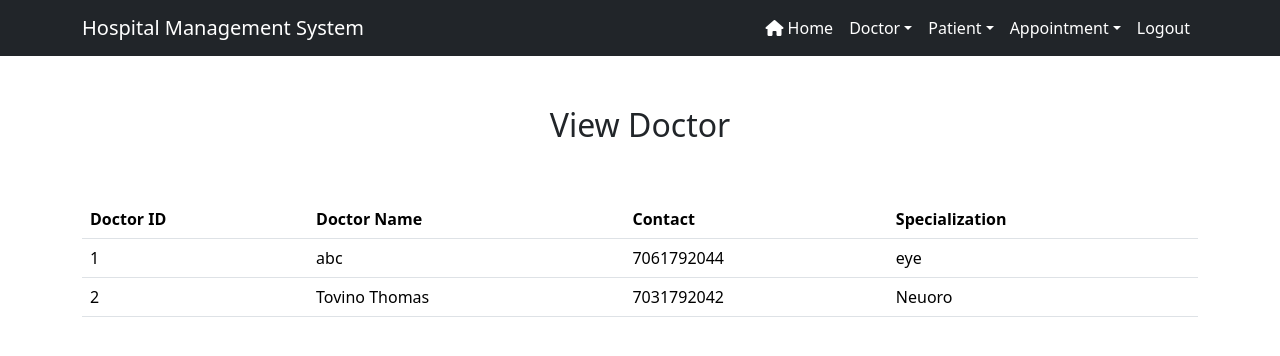
After one commit to Rishab-RajHR/Hospital-Management-System, a Django app: page /view_doctor/ in a window 1280 px wide. The commit adds this page. Shown: the top 356 px of the page. Run offline with Django 5.2, Linux system fonts and the light colour scheme; a user stored in the database is signed in; data comes from the database, SQL or seed files in the repository; both versions use the stored data as it was after the commit.

Commit message:
Hospital Management

```diff
--- a/HospitalManagement/urls.py
+++ b/HospitalManagement/urls.py
@@ -25,4 +25,5 @@ urlpatterns = [
     path('', Index,name='home'),
     path('admin_login/', Login,name='login'),
     path('logout/', Logout_admin,name='logout'),
+    path('view_doctor/', View_Doctor,name='view_doctor'),
 ]
--- a/hospital/templates/navigation.html
+++ b/hospital/templates/navigation.html
@@ -28,7 +28,7 @@
       <ul class="navbar-nav ms-auto text-center">
 
              {% if not  request.user.is_staff %}
-         <li class="nav-item"><a class="nav-link" href="{'% url 'login' %}"><i class="fas fa-home"></i> Home</a></li>
+         <li class="nav-item"><a class="nav-link" href="{% url 'login' %}"><i class="fas fa-home"></i> Home</a></li>
          <li class="nav-item"><a class="nav-link" href="{% url 'about' %}"><i class="fas fa-address-card"></i> About</a></li>
          <li class="nav-item"><a class="nav-link" href="{% url 'contact' %}"><i class="fas fa-phone-square"></i> Contact</a></li>
          {% endif %}
@@ -38,7 +38,7 @@
           <a class="nav-link dropdown-toggle" data-toggle="dropdown" href="{% url 'logout' %}">Doctor</a>
           <div class="dropdown-menu">
               <a class="dropdown-item" href="#">Add Doctor</a>
-              <a class="dropdown-item" href="#">View Doctor</a>
+              <a class="dropdown-item" href="{% url 'view_doctor' %}">View Doctor</a>
           </div>
          </li>
 
--- /dev/null
+++ b/hospital/templates/view_doctor.html
@@ -0,0 +1,33 @@
+{% extends 'navigation.html' %}
+{% load static %}
+{% block body %}
+
+<div class="container" style="margin-top:50px">
+<h2 class="text-center">View Doctor</h2>
+<br><br>
+<table class="table table-hover">
+    <thead>
+        <tr>
+           <th>Doctor ID</th>
+           <th>Doctor Name</th>
+           <th>Contact</th>
+           <th>Specialization</th>
+        </tr>
+    </thead>
+
+    <tbody>
+      {% for i in doc %}
+      <tr>
+         <td>{{i.id}}</td>
+         <td>{{i.name}}</td>
+         <td>{{i.mobile}}</td>
+         <td>{{i.special}}</td>
+      </tr>
+      {% endfor %}
+    </tbody>
+
+</table>
+
+</div>
+
+{% endblock %}
--- a/hospital/views.py
+++ b/hospital/views.py
@@ -1,5 +1,6 @@
 from django.shortcuts import render, redirect
 from django.contrib.auth.models import User
+from .models import *
 from django.contrib.auth import authenticate,logout,login
 
 def About(request):
@@ -35,3 +36,10 @@ def Logout_admin(request):
         return redirect('login')
     logout(request)
     return redirect('login')
+
+def View_Doctor(request):
+    if not request.user.is_staff:
+        return redirect('login')
+    doc = Doctor.objects.all()
+    d = {'doc':doc}
+    return render(request, 'view_doctor.html',d)
```
Also changed, not shown: db.sqlite3.
